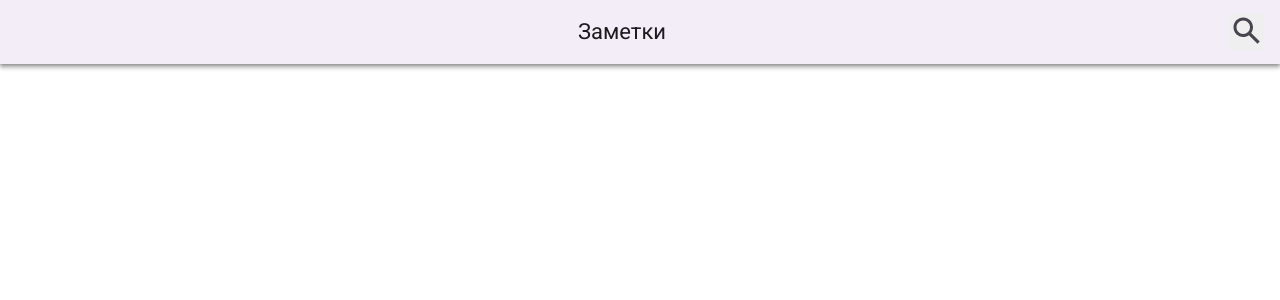
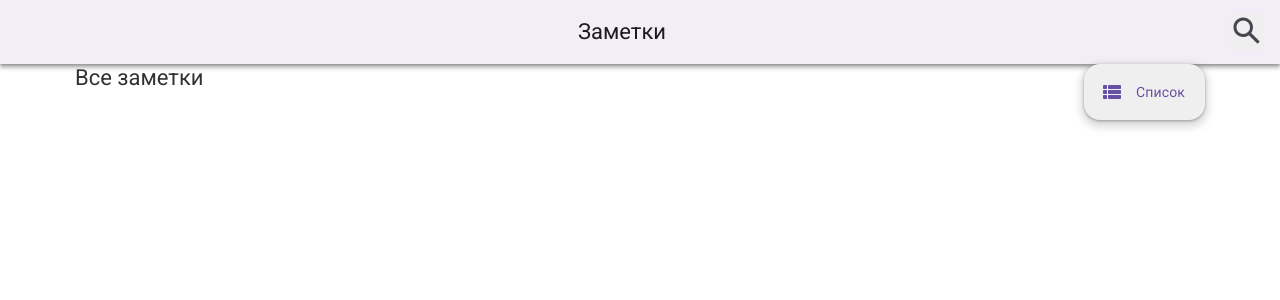
Before and after one commit to Nephilim24/Note-App, a React (Vite) app: page / in a window 1280 px wide. Shown: the top 300 px of the page. Built offline with nearby package versions, Linux system fonts and the light colour scheme.

Commit message:
Small changes

```diff
--- a/src/App.jsx
+++ b/src/App.jsx
@@ -1,9 +1,11 @@
+import { Main } from "./widgets/Main/Main.jsx";
 import { NavBar } from "./widgets/NavBar/NavBar.jsx";
 
 const App = () => {
   return (
     <>
       <NavBar />
+      <Main />
     </>
   )
 }
--- /dev/null
+++ b/src/widgets/Main/Main.jsx
@@ -0,0 +1,19 @@
+import './Main.scss';
+
+export const Main = () => {
+  return (
+    <>
+      <main className='main'>
+        <div className='notes container'>
+          <h2>Все заметки</h2>
+          <button>
+            <svg width="24" height="24" viewBox="0 0 24 24" fill="none" xmlns="http://www.w3.org/2000/svg">
+              <path d="M4 14H6C6.55 14 7 13.55 7 13V11C7 10.45 6.55 10 6 10H4C3.45 10 3 10.45 3 11V13C3 13.55 3.45 14 4 14ZM4 19H6C6.55 19 7 18.55 7 18V16C7 15.45 6.55 15 6 15H4C3.45 15 3 15.45 3 16V18C3 18.55 3.45 19 4 19ZM4 9H6C6.55 9 7 8.55 7 8V6C7 5.45 6.55 5 6 5H4C3.45 5 3 5.45 3 6V8C3 8.55 3.45 9 4 9ZM9 14H20C20.55 14 21 13.55 21 13V11C21 10.45 20.55 10 20 10H9C8.45 10 8 10.45 8 11V13C8 13.55 8.45 14 9 14ZM9 19H20C20.55 19 21 18.55 21 18V16C21 15.45 20.55 15 20 15H9C8.45 15 8 15.45 8 16V18C8 18.55 8.45 19 9 19ZM8 6V8C8 8.55 8.45 9 9 9H20C20.55 9 21 8.55 21 8V6C21 5.45 20.55 5 20 5H9C8.45 5 8 5.45 8 6Z" fill="#6750A4" />
+            </svg>
+            <span>Список</span>
+          </button>
+        </div>
+      </main>
+    </>
+  )
+}
--- /dev/null
+++ b/src/widgets/Main/Main.scss
@@ -0,0 +1,36 @@
+.notes {
+  display: flex;
+  justify-content: space-between;
+  margin: 30px auto;
+
+  h2 {
+    font-weight: 400;
+    font-size: 22px;
+    line-height: 127%;
+    color: #323232;
+  }
+
+  button {
+    display: flex;
+    align-items: center;
+    border-radius: 16px;
+    padding: 16px 20px 16px 16px;
+    width: 121px;
+    height: 56px;
+    box-shadow: 0 1px 3px 0 rgba(0, 0, 0, 0.3), 0 4px 8px 3px rgba(0, 0, 0, 0.15);
+    background: #fffbfe, rgba(103, 80, 164, 0.11);
+
+    & svg {
+      margin-right: 12px;
+    }
+
+    & span {
+      font-weight: 500;
+      font-size: 14px;
+      line-height: 143%;
+      letter-spacing: 0.01em;
+      text-align: center;
+      color: #6750a4;
+    }
+  }
+}
```
Also changed, not shown: src/widgets/Main/Notes/Notes.jsx (added, +9 -0 lines).
